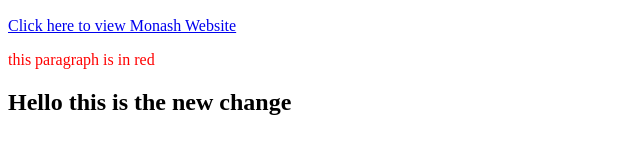
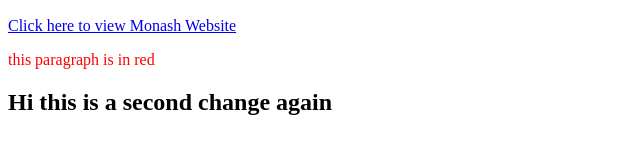
Before and after one commit to ntru0014/FIT3179_testing, a plain HTML site: page index.html in a window 1280 px wide. Shown: the part 629-782 px from the top of the page, without its empty margins (0-640 px from the left). Drawn offline with Linux system fonts and the light colour scheme.

Commit message:
Update index.html
Hi this is my second change

```diff
--- a/index.html
+++ b/index.html
@@ -46,7 +46,9 @@
         <p>this paragraph is in red</p>
     </div>
 
-    <h2>Hello this is the new change</h2>
+
+    <h2>Hi this is a second change again</h2>
 
 </body>
+
 </html>
```
